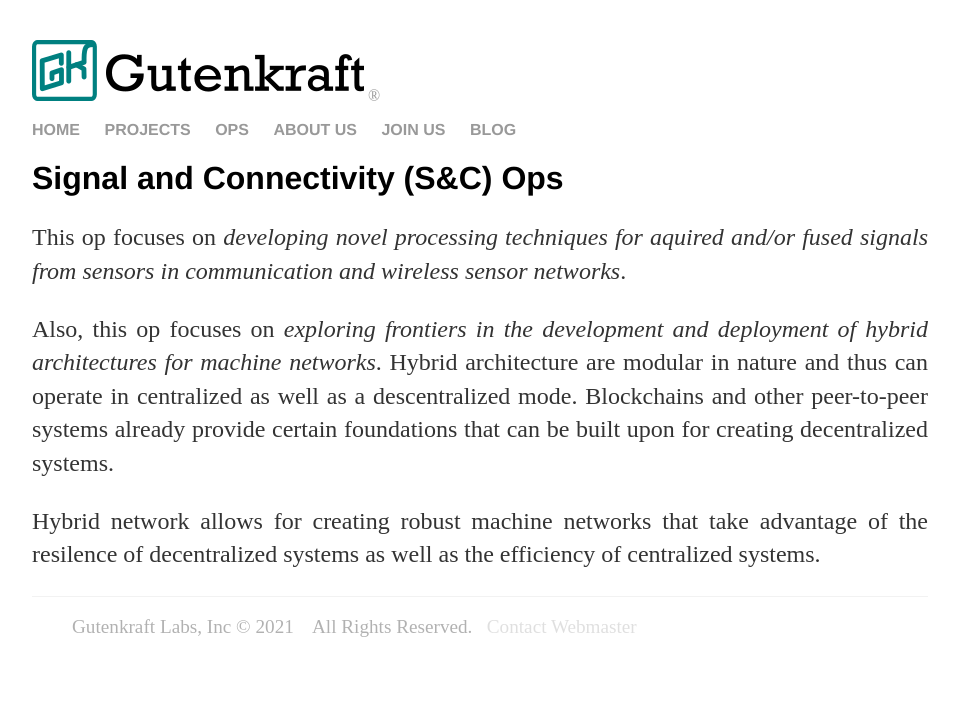
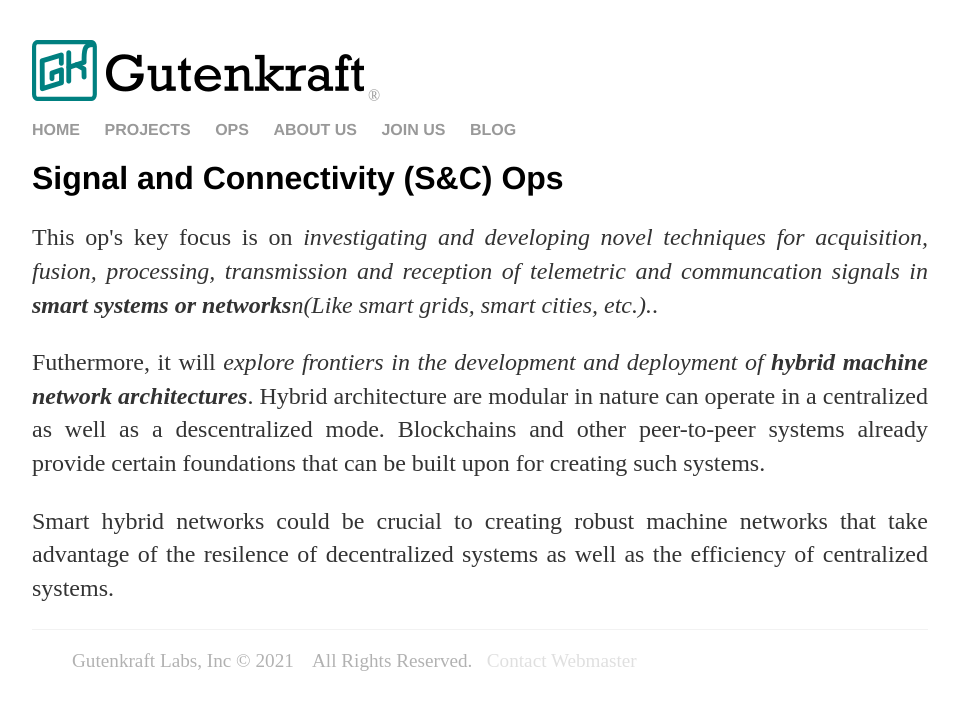
Before and after one commit to oferonmi/datafilik.github.io, a Jekyll site: the page built from ops/snc_op/index.html, in a window 1280 px wide. Shown: the top 710 px of the page, without its empty margins (160-1119 px from the left). Built offline with Jekyll 4.4.1, drawn with Linux system fonts in a browser that asks for light colours.

Commit message:
about and snc op page update. logo v2 svg file upload

```diff
--- a/about/index.html
+++ b/about/index.html
@@ -5,7 +5,7 @@ title: Gutenkraft - About Us
 <div class="blurb">
 	<h1>What is Gutenkraft?</h1>
 	<p align="justify">
-		Gutenkraft, which literally means 'good strength or good force', is a non-profit technology research and development (R&D) outfit focused on tackling problems in developing countries using techology. We hope to create a blue-print of how the developing world could handle her problems (instead of reliance on Aid). The aim is to drive growth and advancement for sustainable improvement of living standards.
+		Gutenkraft, which literally means 'good strength or good force', is a non-profit technology research and development (R&D) outfit focused on tackling problems in developing countries using technology. We hope to create a blue-print of how the developing world could handle her problems (instead of reliance on Aid). The aim is to drive growth and advancement for sustainable improvement of living standards.
 	</p>
 	<h1>Our Mission:</h1>
 	<p align="justify">
--- a/ops/snc_op/index.html
+++ b/ops/snc_op/index.html
@@ -5,15 +5,15 @@ title: Gutenkraft - S&C Ops
 <div class="blurb">
     <h1>Signal and Connectivity (S&C) Ops</h1>
     <p align="justify">
-        This op focuses on <em>developing novel processing techniques for aquired and/or fused signals from sensors in communication and wireless sensor networks</em>.
+        This op's key focus is on <em>investigating and developing novel techniques for acquisition, fusion, processing, transmission and reception of telemetric and communcation signals in <b>smart systems or networks</b>n(Like smart grids, smart cities, etc.).</em>.
     </p>
 
     <p align="justify">
-        Also, this op focuses on <em>exploring frontiers in the development and deployment of hybrid architectures for machine networks</em>. Hybrid architecture are modular in nature and thus can operate in centralized as well as a descentralized mode. Blockchains and other peer-to-peer systems already provide certain foundations that can be built upon for creating decentralized systems.
+        Futhermore, it will <em>explore frontiers in the development and deployment of <b>hybrid machine network architectures</b></em>. Hybrid architecture are modular in nature can operate in a centralized as well as a descentralized mode. Blockchains and other peer-to-peer systems already provide certain foundations that can be built upon for creating such systems.
     </p>
 
     <p align="justify">
-        Hybrid network allows for creating robust machine networks that take advantage of the resilence of decentralized systems as well as the efficiency of centralized systems.
+        Smart hybrid networks could be crucial to creating robust machine networks that take advantage of the resilence of decentralized systems as well as the efficiency of centralized systems.
     </p>
 
 </div>
```
Also changed, not shown: img/gkraft_logo_v2.svg.
